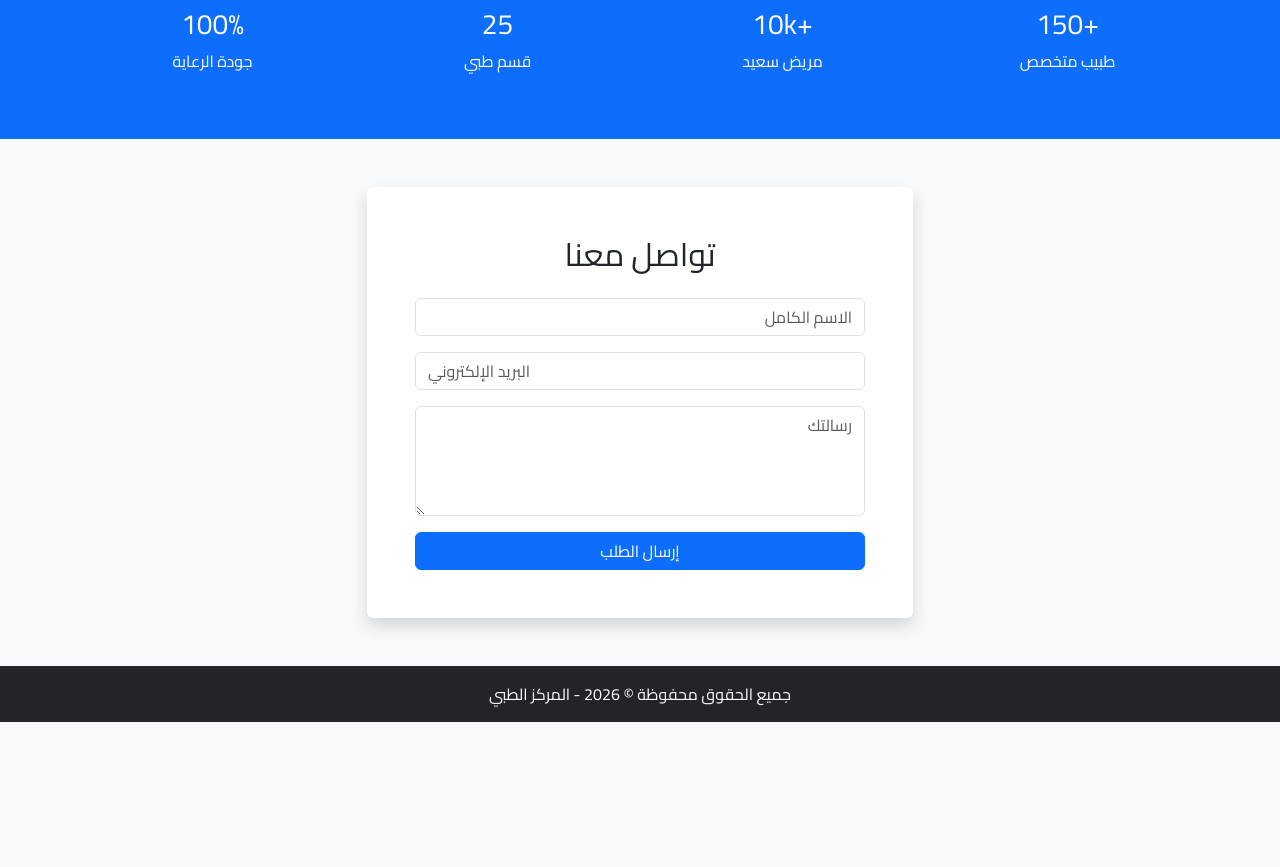
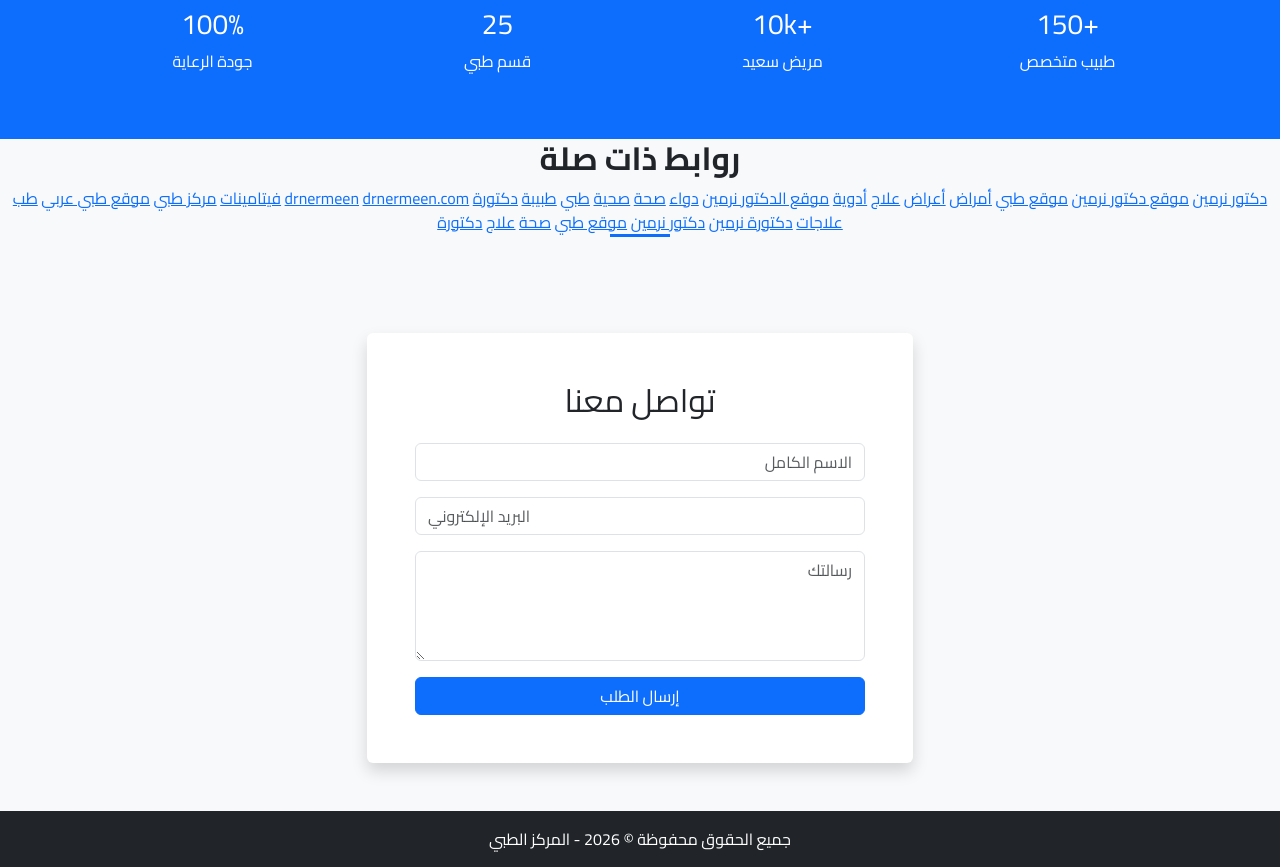
Before and after one commit to drnermeen/drnermeen.github.com, a plain HTML site: page index.html in a window 1280 px wide. Shown: the part 960-1827 px from the top of the page. Before the commit the page ends 1682 px from the top, so only its background shows below. Drawn offline with nearby package versions, Linux system fonts and the light colour scheme.

Commit message:
Update index.html

```diff
--- a/index.html
+++ b/index.html
@@ -96,6 +96,66 @@
         </div>
     </section>
 
+
+            <div class="text-center mb-5">
+            <h2 class="fw-bold">روابط ذات صلة</h2>
+<a href="https://challonge.com/events/drnermeen">دكتور نرمين</a>
+
+<a href="https://md.darmstadt.ccc.de/2IxWqleeQYaBEvRfMZNdFQ">موقع دكتور نرمين</a>
+
+<a href="https://dasauge.de/-drnermeen/">موقع طبي</a>
+
+<a href="https://www.emaze.com/@ALFTLWFOZ/-">أمراض</a>
+
+<a href="https://www.empowher.com/users/drnermeen">أعراض</a>
+
+<a href="https://forum.html.it/forum/member.php?userid=482900">علاج</a>
+
+<a href="https://jobs.lifewest.edu/employer/drnermeen/">أدوية</a>
+
+<a href="https://mikropragmata.lifo.gr/meli/drnermeen/profile/">موقع الدكتور نرمين</a>
+
+<a href="https://www.magcloud.com/user/drnermeen">دواء</a>
+
+<a href="https://zzb.bz/iIUhcg">صحة</a>
+
+<a href="https://www.coursera.org/user/2d0aa38682e42f9bd733a6f20e070de9">صحية</a>
+
+<a href="https://ampl.ink/drnermeen">طبي</a>
+
+<a href="https://forum.opnsense.org/index.php?action=profile;area=summary;u=64973">طبيبة</a>
+
+<a href="https://pbase.com/drnermeen/profile">دكتورة</a>
+
+<a href="https://pinshape.com/users/8905044-drnermeen21?tab=designs">drnermeen</a>
+
+<a href="https://www.pozible.com/profile/drnermeen">drnermeen.com</a>
+
+<a href="https://robertsspaceindustries.com/en/citizens/drnermeen">فيتامينات</a>
+
+<a href="https://app.scholasticahq.com/scholars/507971">مركز طبي</a>
+
+<a href="https://drnermeen.setmore.com">موقع طبي عربي</a>
+
+<a href="https://www.spatial.io/@drnermeen">طب</a>
+
+<a href="https://www.slmath.org/people/97657?reDirectFrom=link">علاجات</a>
+
+<a href="https://taz.de/!ku394667/">دكتورة نرمين</a>
+
+<a href="https://i.techbang.com/users/drnermeen">دكتور نرمين</a>
+
+<a href="https://topmate.io/dr_nermeen">موقع طبي</a>
+
+<a href="http://www.stes.tyc.edu.tw/xoops/modules/profile/userinfo.php?uid=3892556">صحة</a>
+
+<a href="https://www.houzz.com/pro/webuser-885277884">علاج</a>
+
+<a href="https://zcal.co/drnermeen">دكتورة</a>
+
+            <div class="mx-auto bg-primary" style="height: 3px; width: 60px;"></div>
+        </div>
+
     <section id="contact" class="container py-5">
         <div class="row justify-content-center">
             <div class="col-md-6">
```
